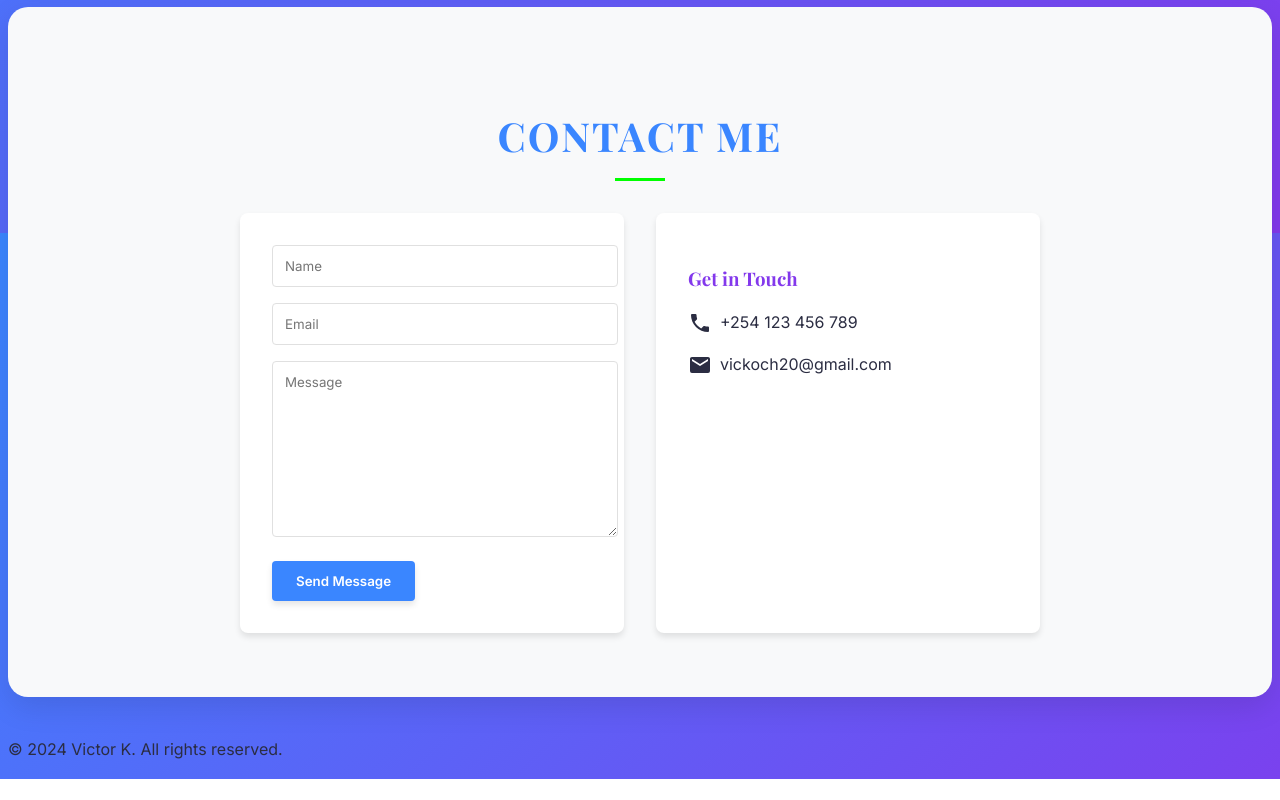
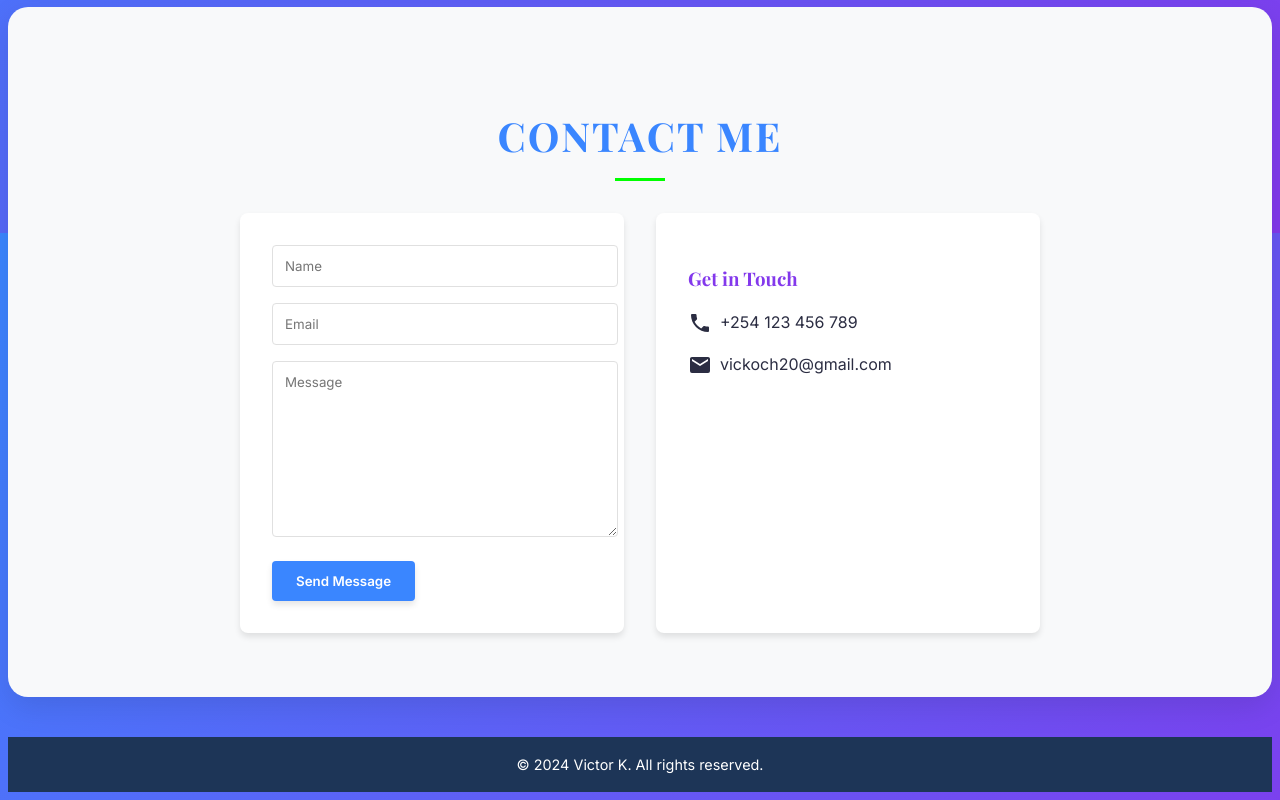
Before and after one commit to Vick606/portfolio-homepage, a website built with webpack: page src/index.html in a window 1280 px wide. Shown: the part 2167-2967 px from the top of the page. Before the commit the page ends 2946 px from the top, so only its background shows below. Built offline with nearby package versions, Linux system fonts and the light colour scheme; files whose address does not match are found by name.

Commit message:
Add footer styling

```diff
--- a/src/styles/main.scss
+++ b/src/styles/main.scss
@@ -93,3 +93,20 @@ h1, h2, h3 {
         }
     }
 }
+footer {
+    background-color: $dark-bg;
+    padding: 1rem 0;
+    text-align: center;
+
+    .container {
+        max-width: 1200px;
+        margin: 0 auto;
+    }
+
+    p {
+        margin: 0;
+        color: $light-bg;
+        font-family: $primary-font;
+        font-size: 0.9rem;
+    }
+}
```
